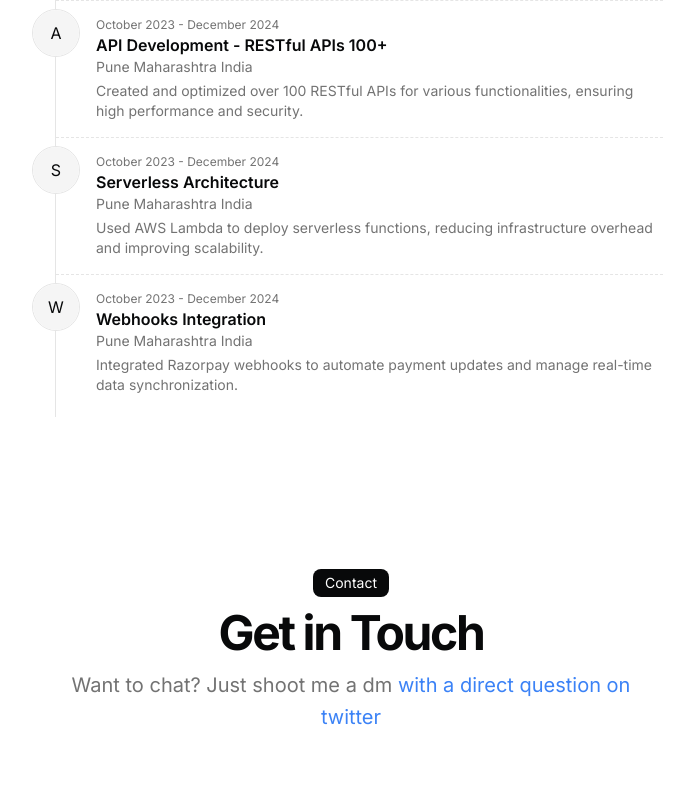
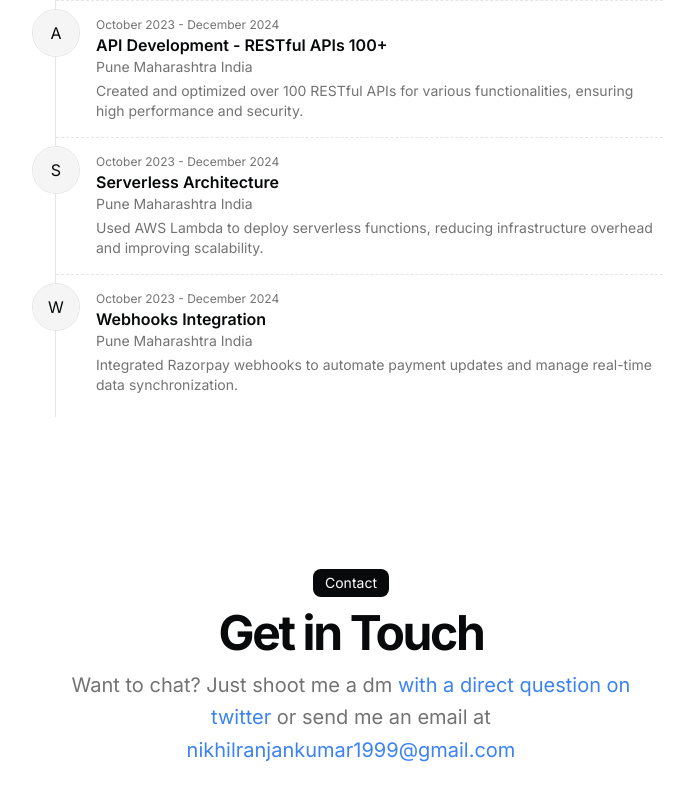
Before and after one commit to niku-19/portfolio, a Next.js app: page / in a window 1280 px wide. Shown: the part 6481-7281 px from the top of the page, without its empty margins (289-983 px from the left). Built offline with nearby package versions, Linux system fonts and the light colour scheme.

Commit message:
[chore] : added email us

```diff
--- a/src/app/page.tsx
+++ b/src/app/page.tsx
@@ -246,6 +246,11 @@ export default function Page() {
                 >
                   with a direct question on twitter
                 </Link>{" "}
+                or send me an email at{" "}
+                <Link
+                href={`mailto:${DATA.contact.email}`}
+                className="text-blue-500 hover:underline"
+                >nikhilranjankumar1999@gmail.com</Link>
               </p>
             </div>
           </BlurFade>
```
